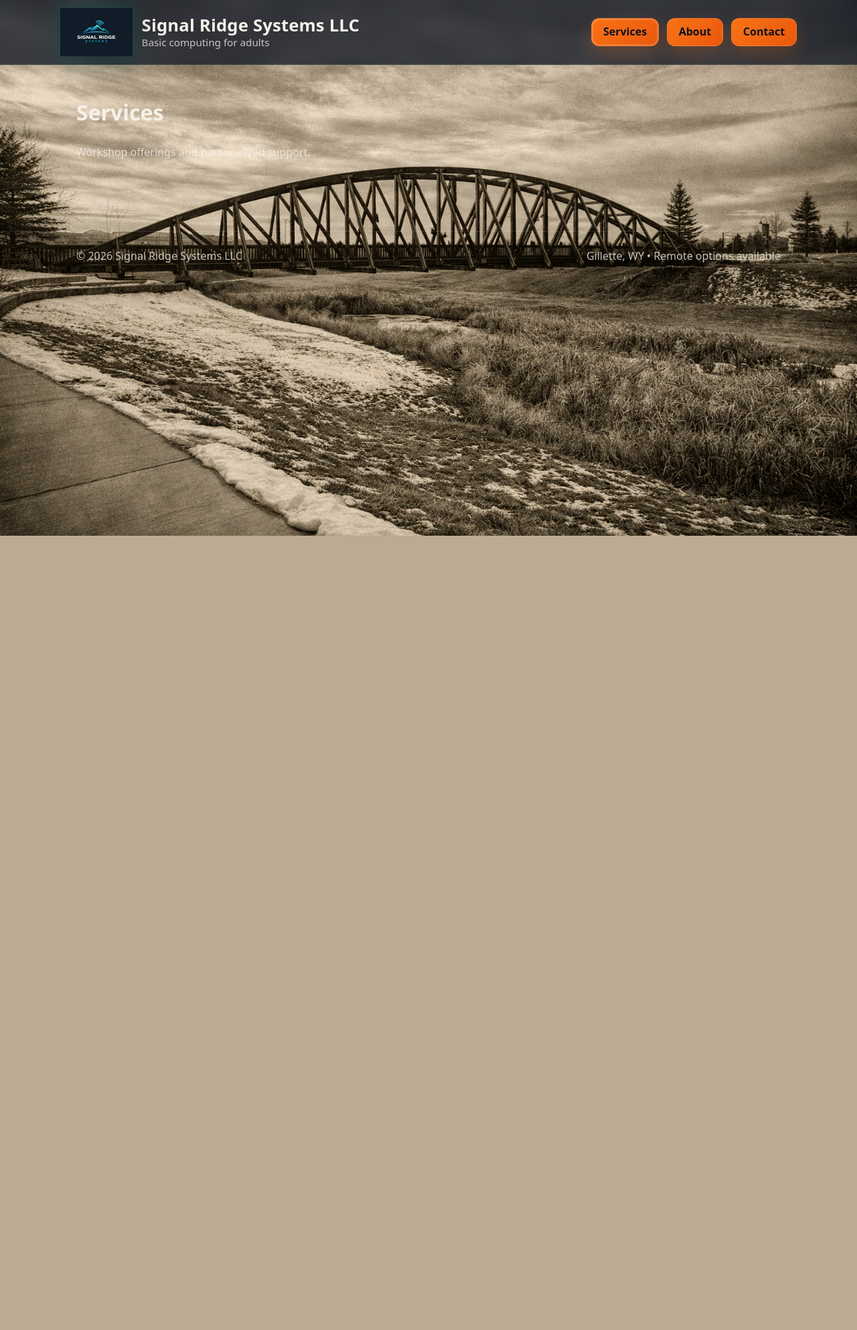
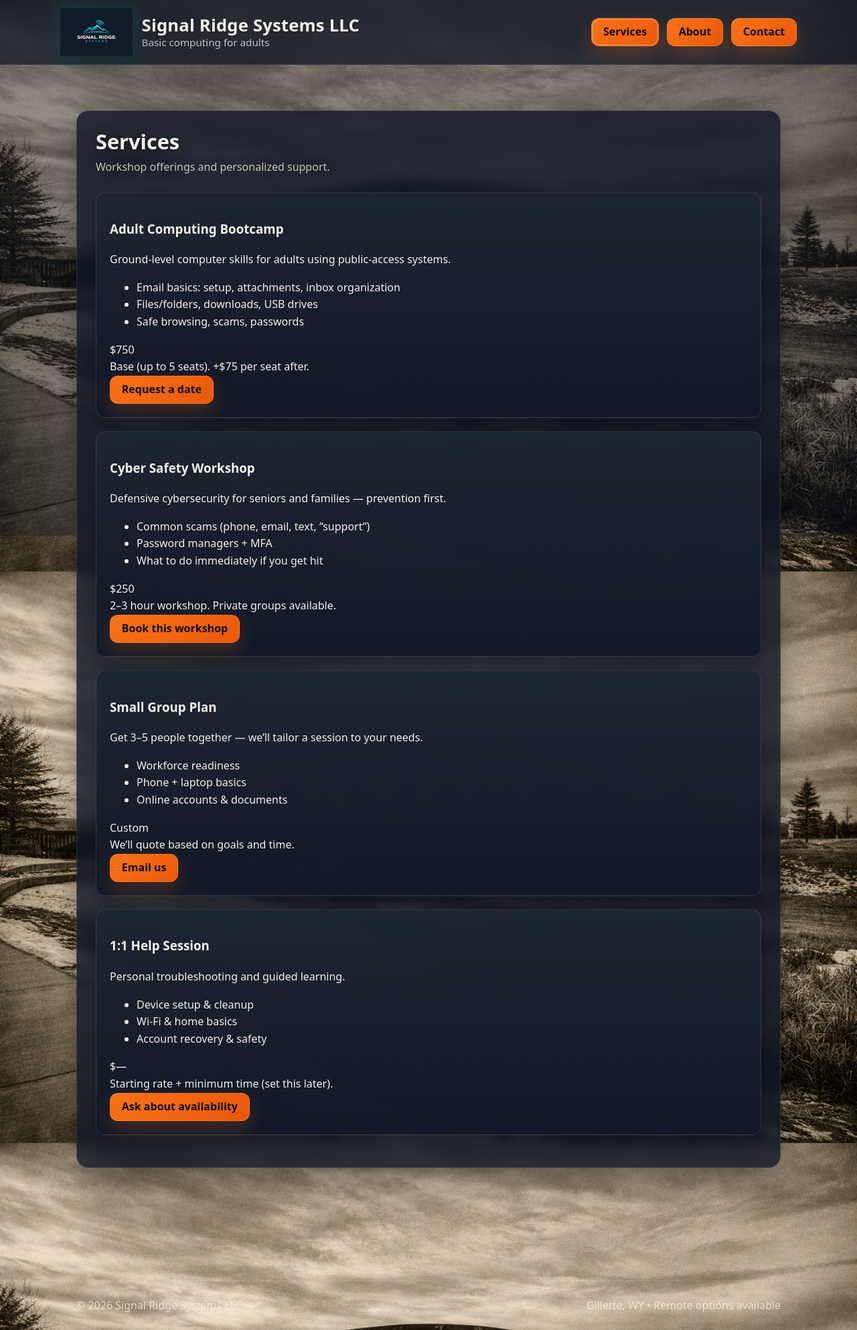
Before and after one commit to Signal-Ridge-SysAdmin/Signal-Ridge-Systems-Website, a Flask app: page /services in a window 1280 px wide. Shown: the whole page at 67% size. Before the commit the page ends 800 px from the top, so only its background shows below. Run offline with Flask 3, Linux system fonts and the light colour scheme.

Commit message:
Fix CSS parsing and improve services layout legibility

```diff
--- a/static/css/styles.css
+++ b/static/css/styles.css
@@ -50,6 +50,15 @@ body {
   background-color: var(--gunmetal-900);
 }
 
+body::before{
+  content:"";
+  position: fixed;
+  inset: 0;
+  pointer-events: none;
+  background: rgba(17,24,39,0.40);
+  z-index: -1;
+}
+
 /* =========================
    Layout
    ========================= */
@@ -57,6 +66,13 @@ body {
   max-width: 1100px;
   margin: 0 auto;
   padding: 1.5rem;
+}
+
+.page-title{
+  text-shadow: 0 2px 16px rgba(0,0,0,0.55);
+}
+.page-lead{
+  text-shadow: 0 2px 14px rgba(0,0,0,0.50);
 }
 
 /* =========================
@@ -346,3 +362,42 @@ body {
 }
 
 .muted { color: var(--muted); }
+
+/* =========================
+   Page Layout + Legibility
+   ========================= */
+.page {
+  padding: 2.25rem 0 3rem;
+}
+
+main.container {
+  padding-top: 2rem;
+  padding-bottom: 3.5rem;
+  min-height: calc(100vh - 160px); /* header+footer buffer */
+}
+
+.page-header {
+  margin-bottom: 1.5rem;
+}
+
+.page-title {
+  margin: 0 0 0.5rem;
+  font-size: clamp(1.8rem, 2.4vw, 2.6rem);
+  line-height: 1.15;
+  color: var(--text);
+}
+
+.page-lead {
+  margin: 0 0 1.25rem;
+  max-width: 70ch;
+  color: var(--muted);
+}
+
+.page-surface {
+  background: rgba(17,24,39,0.82);
+  border: 1px solid rgba(245,241,232,0.12);
+  border-radius: 18px;
+  padding: 1.75rem;
+  box-shadow: 0 18px 45px rgba(0,0,0,0.38);
+  backdrop-filter: blur(8px);
+}
--- a/templates/base.html
+++ b/templates/base.html
@@ -5,7 +5,9 @@
   <title>{% block title %}Signal Ridge Systems LLC{% endblock %}</title>
   <meta name="viewport" content="width=device-width, initial-scale=1.0" />
 
-  <link rel="stylesheet" href="{{ url_for('static', filename='css/styles.css') }}" />
+  <link rel="stylesheet" href="{{ url_for('static', filename='css/styles.css') }}?v=20260203-1" />
+
+
 </head>
 <body>
 
--- a/templates/services.html
+++ b/templates/services.html
@@ -1,6 +1,93 @@
 {% extends "base.html" %}
 {% block title %}Services | Signal Ridge Systems{% endblock %}
+
 {% block content %}
-  <h1>Services</h1>
-  <p class="lead">Workshop offerings and personalized support.</p>
+<section class="page">
+  <div class="page-surface">
+    <header class="page-header">
+      <h1 class="page-title">Services</h1>
+      <p class="page-lead">Workshop offerings and personalized support.</p>
+    </header>
+
+    <div class="card-grid">
+
+      <div class="panel card half">
+        <h3>Adult Computing Bootcamp</h3>
+        <p class="kicker">Ground-level computer skills for adults using public-access systems.</p>
+
+        <ul>
+          <li>Email basics: setup, attachments, inbox organization</li>
+          <li>Files/folders, downloads, USB drives</li>
+          <li>Safe browsing, scams, passwords</li>
+        </ul>
+
+        <div class="meta">
+          <div>
+            <div class="price">$750</div>
+            <div class="small">Base (up to 5 seats). +$75 per seat after.</div>
+          </div>
+          <a class="btn primary" href="/contact">Request a date</a>
+        </div>
+      </div>
+
+      <div class="panel card half">
+        <h3>Cyber Safety Workshop</h3>
+        <p class="kicker">Defensive cybersecurity for seniors and families — prevention first.</p>
+
+        <ul>
+          <li>Common scams (phone, email, text, “support”)</li>
+          <li>Password managers + MFA</li>
+          <li>What to do immediately if you get hit</li>
+        </ul>
+
+        <div class="meta">
+          <div>
+            <div class="price">$250</div>
+            <div class="small">2–3 hour workshop. Private groups available.</div>
+          </div>
+          <a class="btn primary" href="/contact">Book this workshop</a>
+        </div>
+      </div>
+
+      <div class="panel card third">
+        <h3>Small Group Plan</h3>
+        <p class="kicker">Get 3–5 people together — we’ll tailor a session to your needs.</p>
+
+        <ul>
+          <li>Workforce readiness</li>
+          <li>Phone + laptop basics</li>
+          <li>Online accounts & documents</li>
+        </ul>
+
+        <div class="meta">
+          <div>
+            <div class="price">Custom</div>
+            <div class="small">We’ll quote based on goals and time.</div>
+          </div>
+          <a class="btn primary" href="mailto:info@signalridgesystems.dev">Email us</a>
+        </div>
+      </div>
+
+      <div class="panel card third">
+        <h3>1:1 Help Session</h3>
+        <p class="kicker">Personal troubleshooting and guided learning.</p>
+
+        <ul>
+          <li>Device setup & cleanup</li>
+          <li>Wi-Fi & home basics</li>
+          <li>Account recovery & safety</li>
+        </ul>
+
+        <div class="meta">
+          <div>
+            <div class="price">$—</div>
+            <div class="small">Starting rate + minimum time (set this later).</div>
+          </div>
+          <a class="btn primary" href="/contact">Ask about availability</a>
+        </div>
+      </div>
+
+    </div> <!-- /.card-grid -->
+  </div>   <!-- /.page-surface -->
+</section>
 {% endblock %}
```
